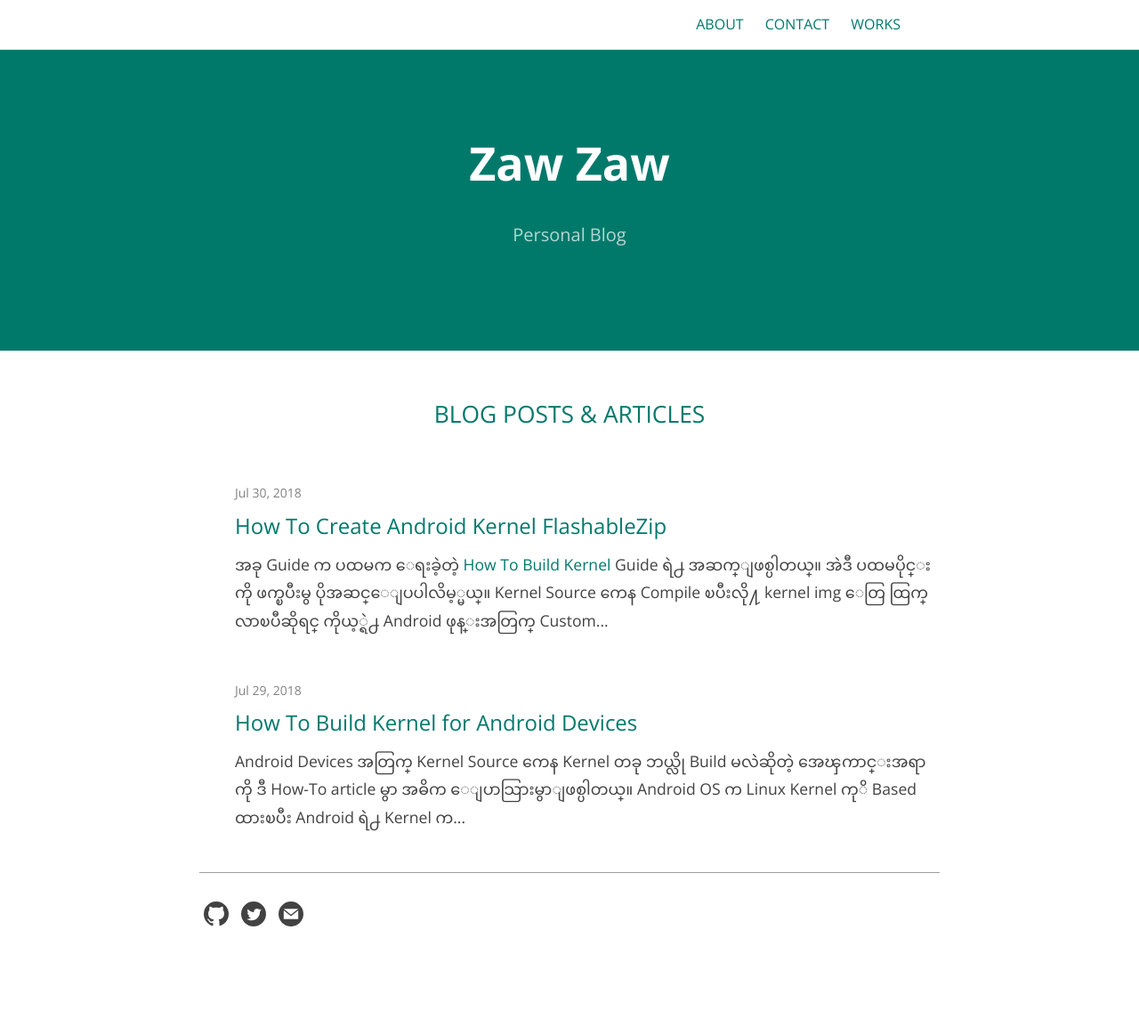
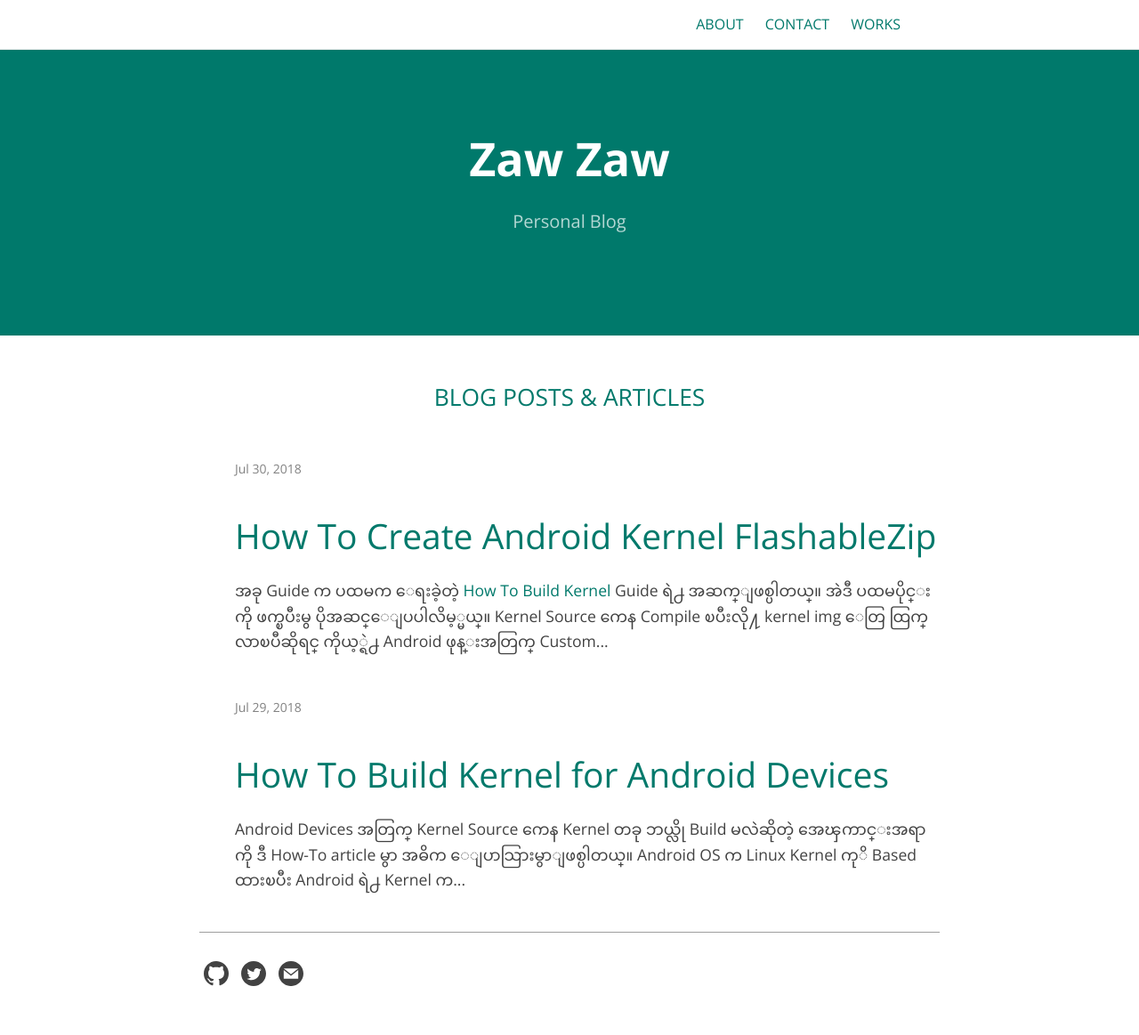
Before and after one commit to zawzaww/zawzaww.github.io, a Jekyll site: the page built from index.md, in a window 1280 px wide. Shown: the whole page at 89% size. Built offline with Jekyll 4.4.1, drawn with Linux system fonts in a browser that asks for light colours; before the commit the page ends 1098 px from its top, so only the background shows below that.

Commit message:
_layouts: sass: Update default layout and list fontsize

```diff
--- a/_layouts/default.html
+++ b/_layouts/default.html
@@ -55,7 +55,7 @@
 
     <section class="page-header">
       <h1 class="project-name">{{ page-title }}</h1>
-      <h2 class="project-tagline">{{ page-tagline }}</h2>
+      <h1 class="project-tagline">{{ page-tagline }}</h1>
       {% if page.layout == 'home' and site.github.is_project_page %}
           <a href="{{ site.github.repository_url }}" class="btn">View on GitHub</a>
         {% if site.show_downloads %}
@@ -65,7 +65,7 @@
       {% endif %}
       <!-- Post tagline -->
       {% if page.layout == 'post' %}
-        <h2 class="project-date">
+        <h1 class="project-date">
         <time datetime="{{ page.date | date_to_xmlschema }}" itemprop="datePublished">
           {% assign date_format = site.cayman-blog.date_format | default: "%b %-d, %Y" %}
           {{ page.date | date: date_format }}
@@ -74,7 +74,7 @@
         {% if page_author %}
           • <span itemprop="author" itemscope itemtype="http://schema.org/Person"><span itemprop="name">{{ page_author }}</span></span>
         {% endif %}
-        </h2>
+        </h1>
       {% endif %}
       <!-- End: Post tagline -->
     </section>
--- a/_layouts/home.html
+++ b/_layouts/home.html
@@ -17,9 +17,9 @@ layout: default
           {% assign date_format = site.cayman-blog.date_format | default: "%b %-d, %Y" %}
           <span class="post-meta">{{ post.date | date: date_format }}</span>
 
-          <h2>
+          <h1>
             <a class="post-link" href="{{ post.url | relative_url }}" title="{{ post.title }}">{{ post.title | escape }}</a>
-          </h2>
+          </h1>
 
           <span>{{ post.excerpt | markdownify | truncatewords: 30 }}</span>
 
--- a/_sass/blog/_layout.scss
+++ b/_sass/blog/_layout.scss
@@ -138,5 +138,5 @@
 
 .post-link {
   display: block;
-  @include relative-font-size(1.5);
+  font-size: 39px
 }
--- a/_sass/jekyll-theme-cayman-blog.scss
+++ b/_sass/jekyll-theme-cayman-blog.scss
@@ -30,7 +30,7 @@ body {
   margin: 0;
   font-family: "Open Sans", "Helvetica Neue", Helvetica, Arial, sans-serif;
   font-size: 16px;
-  line-height: 1.8;
+  line-height: 1.6;
   color: $body-text-color;
 }
 
```
